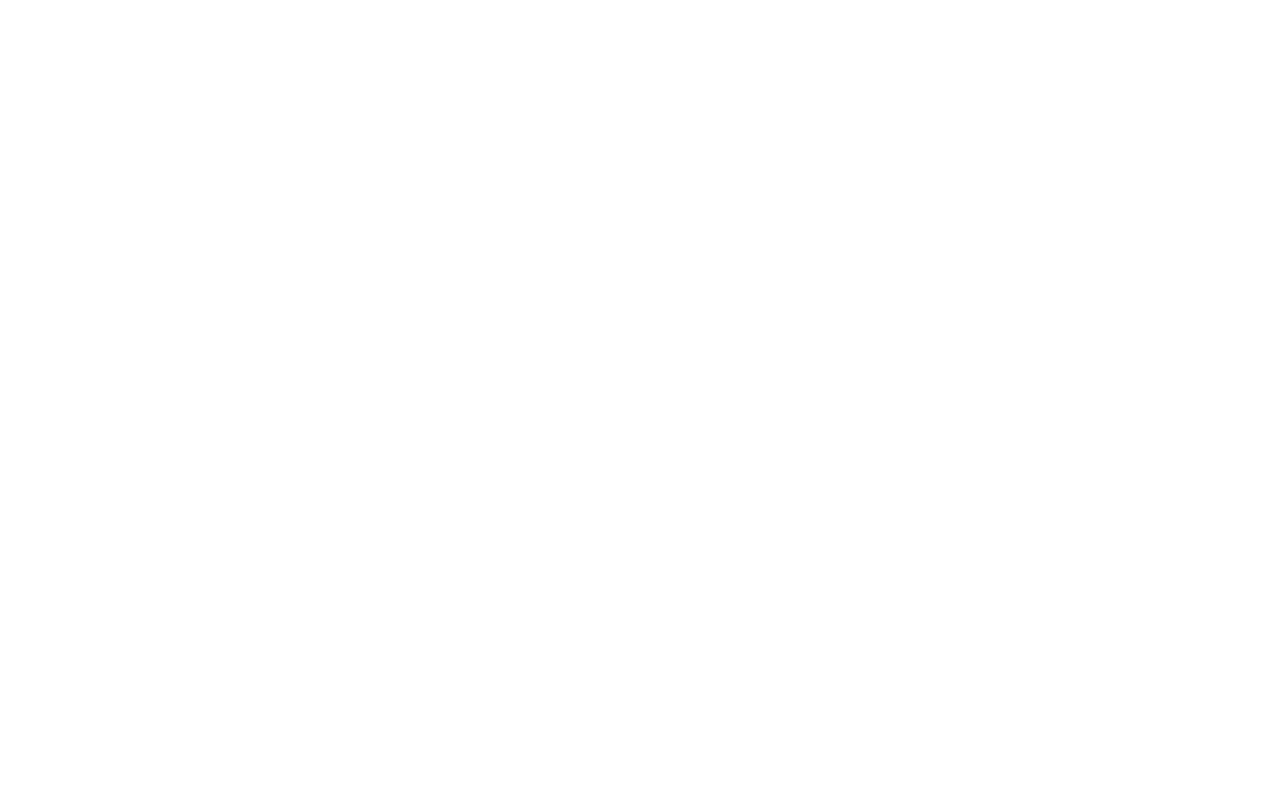
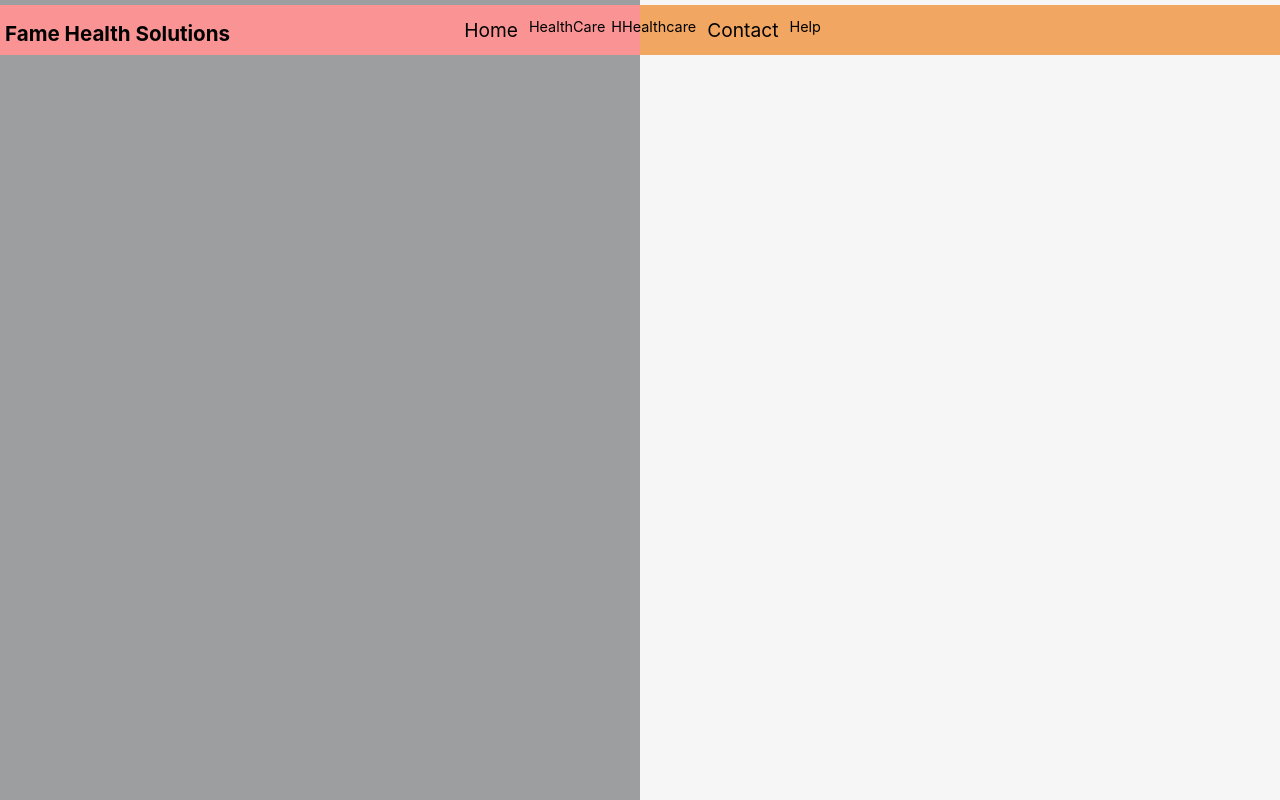
Before and after one commit to Bkanneh2020/health_Solution, a React (Create React App) app in the folder fame_health_solution/: page /MenuList in a window 1280 px wide. Before the commit this address had no page. Built offline with nearby package versions, Linux system fonts and the light colour scheme.

Commit message:
additional changes

```diff
--- a/fame_health_solution/src/App.css
+++ b/fame_health_solution/src/App.css
@@ -33,12 +33,6 @@ padding: 3px;
  font-size: 1.8rem;
 }
 
-
-
-
-
-
-
 @media only screen and (min-width: 768px){
 
   body{
@@ -52,6 +46,7 @@ padding: 3px;
     margin-top: 5px;
 
   }
+
 
   nav{
     background: linear-gradient(to right, #FA9494 0%, #FA9494 50%, #F1A661 50%, #F1A661 100%);
@@ -86,30 +81,20 @@ padding: 3px;
 
   }
 
-  .homehealthlist:hover .homehealthstyle{
+  /*.homehealthlist:hover .homehealthstyle{
     display: flex;
   }
 
   .healthlist:hover .healthstyle{
     display: flex;
   }
-
+*/
   .contactstyle{
   margin-top: 0;
   padding: 5px;
   font-size: 1.2rem;
   }
 
-  .homehealthlist{
-    margin-top: 0;
-    font-size: 1.2rem;
-    padding: 5px;
-  }
-
-  .healthlist{
-    font-size: 1.2rem;
-    padding: 5px;
-  }
 .homestyle{
   font-size: 1.2rem;
   padding: 5px;
--- a/fame_health_solution/src/App.js
+++ b/fame_health_solution/src/App.js
@@ -3,7 +3,7 @@ import {BrowserRouter, Routes, Route} from 'react-router-dom';
 import './App.css';
 import Homepage from './Homepage';
 import Navmenu from './HomeLinks/Navmenu';
-import Mall from './HomeLinks/Mall';
+import MenuList from './HomeLinks/MenuList';
 import Contact from './HomeLinks/Contact';
 import House from './HomeLinks/House';
 import School from './HomeLinks/School';
@@ -17,7 +17,7 @@ function App() {
    <Routes>
     <Route path='/' element={<Navmenu />}>
       <Route index element={<Homepage/>}/>
-      <Route path='Mall' element={<Mall/>}/>
+      <Route path='MenuList' element={<MenuList/>}/>
       <Route path='Contact' element={<Contact/>}/>
       <Route path='School' element={<School/>}/>
       <Route path='Plane' element={<Plane/>}/>
--- a/fame_health_solution/src/HomeLinks/Header.jsx
+++ b/fame_health_solution/src/HomeLinks/Header.jsx
@@ -1,12 +1,24 @@
 import React from "react";
+import { useMediaQuery } from "react-responsive";
 
 const Compname =()=>{
+    const headingForSmall= useMediaQuery({
+        query:'(max-width: 768px)'
+    })
 
     return(
         <div className="compnamestyle">
             <h3>
                 Fame Health Solutions
             </h3>
+
+            {headingForSmall && (
+                <div style={{marginTop:'-10px'}}>
+                <h3>
+                Fame Health Solutions
+                </h3>
+                </div>
+            )}
         </div>
     )
 }
--- a/fame_health_solution/src/HomeLinks/Mall.jsx
+++ b/fame_health_solution/src/HomeLinks/MenuList.jsx
@@ -4,6 +4,7 @@ import { useMediaQuery } from "react-responsive";
 import { useState } from "react";
 import SmallScreen from "./SmallScreen";
 import { AiOutlineDown } from "react-icons/ai";
+import SecondSmall from "./SecondSmall";
 
 const SmallLinks = () => {
   const SmallerLinks = useMediaQuery({
@@ -15,26 +16,39 @@ const SmallLinks = () => {
     SetIsDisplay((current) => !current);
   };
 
+  const [DisplaySecond, setDisplaySecond]= useState(false);
+
+  const eventClick =()=>{
+    setDisplaySecond((current)=> !current)
+  }
+  const listmenu={
+    listStyle:'none',
+
+  }
+
+
   return (
-    <div style={{ padding: "30px", left: "0" }}>
+    <div style={{ marginLeft:'-15px', paddingTop:'40px'}} className='listmenu'>
       {SmallerLinks && (
-        <ul>
+        <ul style={listmenu}>
           <li>
-            <Link to="/">Home</Link>
+            <Link to="/" style={{textDecoration:'none'}}>Home</Link>
           </li>
           <li>
-            <Link to="/Work">HealthCare</Link>
+            <Link to="/Work" style={{textDecoration:'none'}}>HealthCare</Link>
             <AiOutlineDown className="arrowdown" onClick={handleClick} />
             {isDisplay && <SmallScreen />}
           </li>
           <li>
-            <Link to="/House">HHealthCare</Link>
+            <Link to="/House" style={{textDecoration:'none'}}>HHealthCare</Link>
+            <AiOutlineDown className="arrowdown" onClick={eventClick} />
+            {DisplaySecond && <SecondSmall />}
           </li>
           <li>
-            <Link to="/Contact">Contact</Link>
+            <Link to="/Contact" style={{textDecoration:'none'}}>Contact</Link>
           </li>
           <li>
-            <Link to="/Help">Help</Link>
+            <Link to="/Help" style={{textDecoration:'none'}}>Help</Link>
           </li>
         </ul>
       )}
--- a/fame_health_solution/src/HomeLinks/Navmenu.jsx
+++ b/fame_health_solution/src/HomeLinks/Navmenu.jsx
@@ -2,16 +2,12 @@ import React from "react";
 import { useState } from "react";
 import { Outlet, Link } from "react-router-dom";
 import Compname from "./Header";
-import { AiOutlineMenu, AiOutlineDown } from "react-icons/ai";
+import { AiOutlineMenu } from "react-icons/ai";
 import { useMediaQuery } from "react-responsive";
-import SmallLinks from "./Mall";
+import SmallLinks from "./MenuList";
 
 const Navmenu = () => {
-  const [isShown, SetIsShown] = useState(false);
 
-  const whenClick = (event) => {
-    SetIsShown((current) => !current);
-  };
 
   const [menuDisplay, setmenuDisplay] = useState(false);
 
@@ -19,12 +15,17 @@ const Navmenu = () => {
     setmenuDisplay((current) => !current);
   };
 
+  const onBigScreen = useMediaQuery({
+    query: '(min-width:768px)'
+  });
+
   return (
     <>
       <nav>
         <Compname />
         <AiOutlineMenu className="threebars" onClick={afterClick} />
         {menuDisplay && <SmallLinks />}
+       {onBigScreen && (
 
         <div className="navmenu">
           <ul className="Navstyle">
@@ -56,37 +57,6 @@ const Navmenu = () => {
               >
                 HHealthcare
               </Link>
-              <AiOutlineDown className="arrowdown" onClick={whenClick} />
-
-              {isShown && (
-                <ul className="homehealthstyle">
-                  <li>
-                    <Link to="" style={{ textDecoration: "none" }}>
-                      Health Evaultion
-                    </Link>
-                  </li>
-                  <li>
-                    <Link to="" style={{ textDecoration: "none" }}>
-                      Cleaing
-                    </Link>
-                  </li>
-                  <li>
-                    <Link to="" style={{ textDecoration: "none" }}>
-                      Cooking
-                    </Link>
-                  </li>
-                  <li>
-                    <Link to="" style={{ textDecoration: "none" }}>
-                      Peace of Mind
-                    </Link>
-                  </li>
-                  <li>
-                    <Link to="" style={{ textDecoration: "none" }}>
-                      Exercise
-                    </Link>
-                  </li>
-                </ul>
-              )}
             </li>
 
             <li className="contactstyle">
@@ -98,8 +68,20 @@ const Navmenu = () => {
                 Contact
               </Link>
             </li>
+
+            <li className="help">
+              <Link
+                to="/Help"
+                style={{ textDecoration: "none", color: "black" }}
+
+              >
+                Help
+              </Link>
+            </li>
+
           </ul>
         </div>
+       )}
       </nav>
       <Outlet />
     </>
--- /dev/null
+++ b/fame_health_solution/src/HomeLinks/SecondSmall.jsx
@@ -0,0 +1,49 @@
+import React from "react";
+import { useMediaQuery } from "react-responsive";
+import{Link} from 'react-router-dom';
+
+const SecondSmall =()=>{
+
+const SecondSmallLiks = useMediaQuery({
+    query: '(max-width: 768px)'
+})
+
+
+    return(
+        <div>
+            {SecondSmallLiks && (
+                 <ul className="homehealthstyle">
+                 <li>
+                   <Link to="" style={{ textDecoration: "none" }}>
+                     Health Evaultion
+                   </Link>
+                 </li>
+                 <li>
+                   <Link to="" style={{ textDecoration: "none" }}>
+                     Cleaing
+                   </Link>
+                 </li>
+                 <li>
+                   <Link to="" style={{ textDecoration: "none" }}>
+                     Cooking
+                   </Link>
+                 </li>
+                 <li>
+                   <Link to="" style={{ textDecoration: "none" }}>
+                     Peace of Mind
+                   </Link>
+                 </li>
+                 <li>
+                   <Link to="" style={{ textDecoration: "none" }}>
+                     Exercise
+                   </Link>
+                 </li>
+               </ul>
+
+            )}
+
+        </div>
+    )
+}
+
+export default SecondSmall;
```
